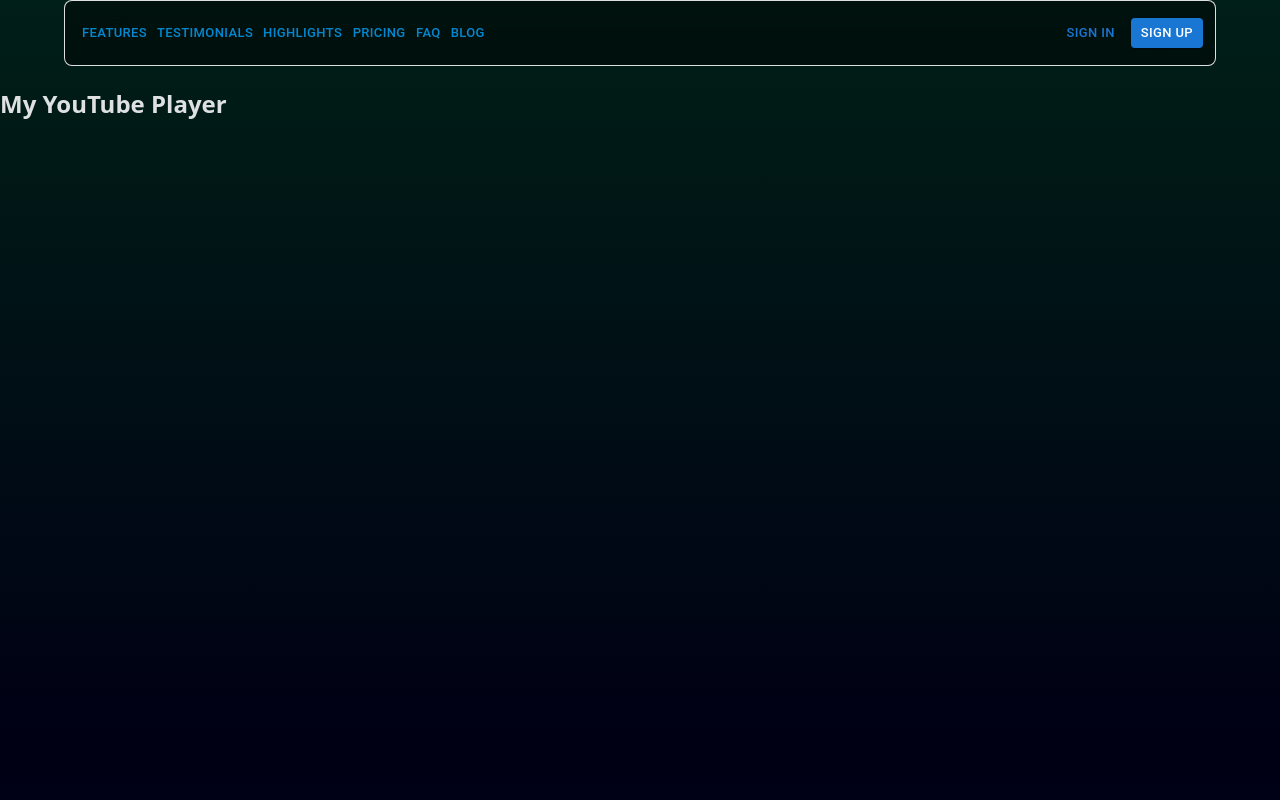
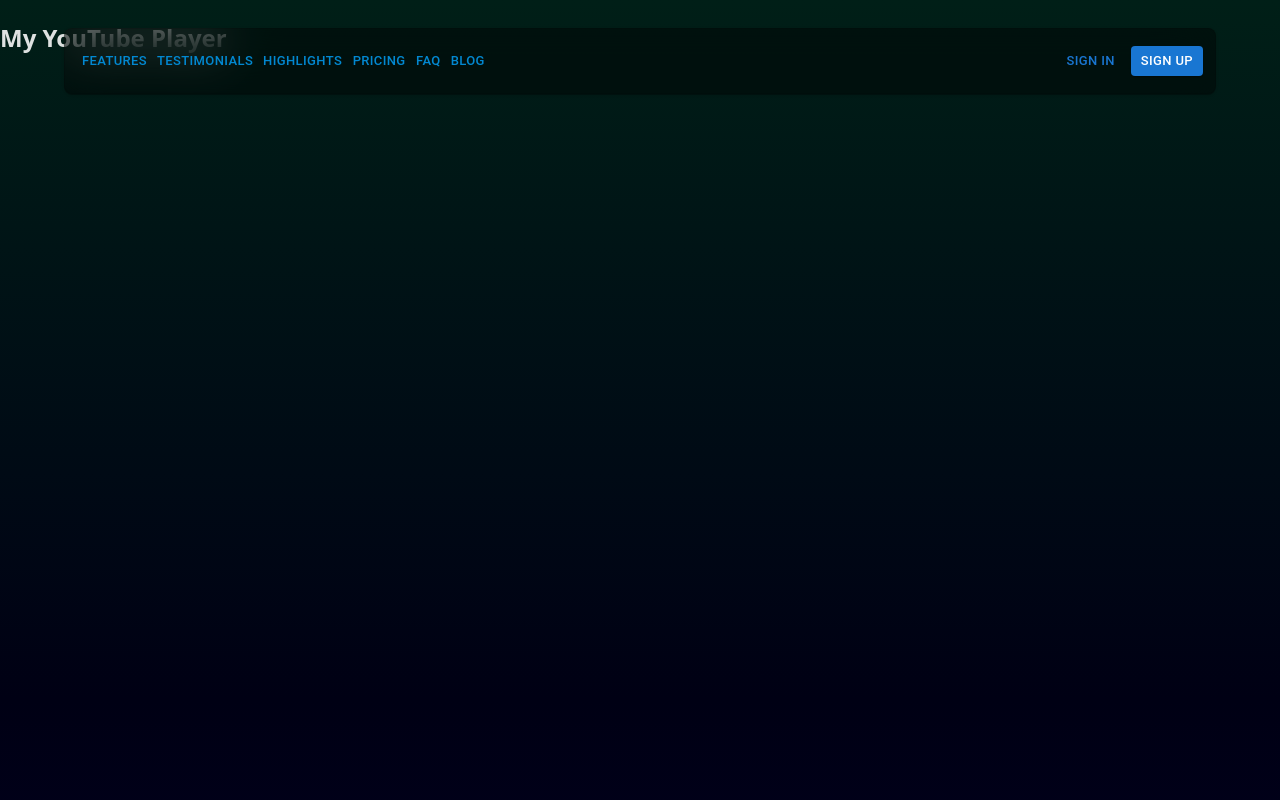
Before and after one commit to orys-player/orys-player-client, a React (Vite) app: page / in a window 1280 px wide. Shown: the top 800 px of the page. Built offline with nearby package versions, Linux system fonts and the light colour scheme.

Commit message:
mainToolbar

```diff
--- a/src/components/common/mainMenu/MainMenu.tsx
+++ b/src/components/common/mainMenu/MainMenu.tsx
@@ -11,6 +11,8 @@
 import Drawer from '@mui/material/Drawer';
 import MenuIcon from '@mui/icons-material/Menu';
 import CloseRoundedIcon from '@mui/icons-material/CloseRounded';
+import { useSxs } from './_sxs';
+import { MainToolbar } from '../mainToolbar';
 
 const StyledToolbar = styled(Toolbar)(({ theme }) => ({
     display: 'flex',
@@ -20,118 +22,20 @@
     borderRadius: `8px`,
     backdropFilter: 'blur(24px)',
     border: '1px solid',
-    // borderColor: (theme.vars || theme).palette.divider,
+    borderColor: (theme.vars || theme).palette.divider,
     backgroundColor: 'rgba(0, 0, 0, 0.4)',
-    // boxShadow: (theme.vars || theme).shadows[1],
+    boxShadow: (theme.vars || theme).shadows[1],
     padding: '8px 12px',
 }));
 
 export function MainMenu() {
-    const [open, setOpen] = React.useState(false);
-
-    const toggleDrawer = (newOpen: boolean) => () => {
-        setOpen(newOpen);
-    };
+    const sxs = useSxs();
 
     return (
-        // <AppBar
-        //     position="fixed"
-        //     enableColorOnDark
-        //     sx={
-        //         {
-        //             // boxShadow: 0,
-        //             // bgcolor: 'transparent',
-        //             // backgroundImage: 'none',
-        //             // mt: 'calc(var(--template-frame-height, 0px) + 28px)',
-        //         }
-        //     }
-        // >
-        <Container maxWidth="lg">
-            <StyledToolbar variant="dense" disableGutters>
-                <Box sx={{ flexGrow: 1, display: 'flex', alignItems: 'center', px: 0 }}>
-                    <Box sx={{ display: { xs: 'none', md: 'flex' } }}>
-                        <Button variant="text" color="info" size="small">
-                            Features
-                        </Button>
-                        <Button variant="text" color="info" size="small">
-                            Testimonials
-                        </Button>
-                        <Button variant="text" color="info" size="small">
-                            Highlights
-                        </Button>
-                        <Button variant="text" color="info" size="small">
-                            Pricing
-                        </Button>
-                        <Button variant="text" color="info" size="small" sx={{ minWidth: 0 }}>
-                            FAQ
-                        </Button>
-                        <Button variant="text" color="info" size="small" sx={{ minWidth: 0 }}>
-                            Blog
-                        </Button>
-                    </Box>
-                </Box>
-                <Box
-                    sx={{
-                        display: { xs: 'none', md: 'flex' },
-                        gap: 1,
-                        alignItems: 'center',
-                    }}
-                >
-                    <Button color="primary" variant="text" size="small">
-                        Sign in
-                    </Button>
-                    <Button color="primary" variant="contained" size="small">
-                        Sign up
-                    </Button>
-                </Box>
-                <Box sx={{ display: { xs: 'flex', md: 'none' }, gap: 1 }}>
-                    <IconButton aria-label="Menu button" onClick={toggleDrawer(true)}>
-                        <MenuIcon />
-                    </IconButton>
-                    <Drawer
-                        anchor="top"
-                        open={open}
-                        onClose={toggleDrawer(false)}
-                        PaperProps={{
-                            sx: {
-                                top: 'var(--template-frame-height, 0px)',
-                            },
-                        }}
-                    >
-                        <Box sx={{ p: 2, backgroundColor: 'background.default' }}>
-                            <Box
-                                sx={{
-                                    display: 'flex',
-                                    justifyContent: 'flex-end',
-                                }}
-                            >
-                                <IconButton onClick={toggleDrawer(false)}>
-                                    <CloseRoundedIcon />
-                                </IconButton>
-                            </Box>
-
-                            <MenuItem>Features</MenuItem>
-                            <MenuItem>Testimonials</MenuItem>
-                            <MenuItem>Highlights</MenuItem>
-                            <MenuItem>Pricing</MenuItem>
-                            <MenuItem>FAQ</MenuItem>
-                            <MenuItem>Blog</MenuItem>
-                            <Divider sx={{ my: 3 }} />
-                            <MenuItem>
-                                <Button color="primary" variant="contained" fullWidth>
-                                    Sign up
-                                </Button>
-                            </MenuItem>
-                            <MenuItem>
-                                <Button color="primary" variant="outlined" fullWidth>
-                                    Sign in
-                                </Button>
-                            </MenuItem>
-                        </Box>
-                    </Drawer>
-                </Box>
-            </StyledToolbar>
-        </Container>
-        // </AppBar>
+        <AppBar position="fixed" sx={sxs.mainMenuAppBar}>
+            <Container maxWidth="lg">
+                <MainToolbar />
+            </Container>
+        </AppBar>
     );
 }
--- /dev/null
+++ b/src/components/common/mainMenu/_sxs.ts
@@ -0,0 +1,10 @@
+export function useSxs() {
+    return {
+        mainMenuAppBar: {
+            boxShadow: 0,
+            bgcolor: 'transparent',
+            backgroundImage: 'none',
+            mt: 'calc(var(--template-frame-height, 0px) + 28px)',
+        },
+    };
+}
--- /dev/null
+++ b/src/components/common/mainToolbar/MainToolbar.tsx
@@ -0,0 +1,100 @@
+import { Box, Button, Divider, Drawer, IconButton, MenuItem, Toolbar } from '@mui/material';
+import CloseRoundedIcon from '@mui/icons-material/CloseRounded';
+import MenuIcon from '@mui/icons-material/Menu';
+import React from 'react';
+import { useSxs } from './_sxs';
+
+export function MainToolbar() {
+    const sxs = useSxs();
+    const [open, setOpen] = React.useState(false);
+
+    const toggleDrawer = (newOpen: boolean) => () => {
+        setOpen(newOpen);
+    };
+    return (
+        <Toolbar sx={sxs.mainToolbar} variant="dense" disableGutters>
+            <Box sx={{ flexGrow: 1, display: 'flex', alignItems: 'center', px: 0 }}>
+                <Box sx={{ display: { xs: 'none', md: 'flex' } }}>
+                    <Button variant="text" color="info" size="small">
+                        Features
+                    </Button>
+                    <Button variant="text" color="info" size="small">
+                        Testimonials
+                    </Button>
+                    <Button variant="text" color="info" size="small">
+                        Highlights
+                    </Button>
+                    <Button variant="text" color="info" size="small">
+                        Pricing
+                    </Button>
+                    <Button variant="text" color="info" size="small" sx={{ minWidth: 0 }}>
+                        FAQ
+                    </Button>
+                    <Button variant="text" color="info" size="small" sx={{ minWidth: 0 }}>
+                        Blog
+                    </Button>
+                </Box>
+            </Box>
+            <Box
+                sx={{
+                    display: { xs: 'none', md: 'flex' },
+                    gap: 1,
+                    alignItems: 'center',
+                }}
+            >
+                <Button color="primary" variant="text" size="small">
+                    Sign in
+                </Button>
+                <Button color="primary" variant="contained" size="small">
+                    Sign up
+                </Button>
+            </Box>
+            <Box sx={{ display: { xs: 'flex', md: 'none' }, gap: 1 }}>
+                <IconButton aria-label="Menu button" onClick={toggleDrawer(true)}>
+                    <MenuIcon />
+                </IconButton>
+                <Drawer
+                    anchor="top"
+                    open={open}
+                    onClose={toggleDrawer(false)}
+                    PaperProps={{
+                        sx: {
+                            top: 'var(--template-frame-height, 0px)',
+                        },
+                    }}
+                >
+                    <Box sx={{ p: 2, backgroundColor: 'background.default' }}>
+                        <Box
+                            sx={{
+                                display: 'flex',
+                                justifyContent: 'flex-end',
+                            }}
+                        >
+                            <IconButton onClick={toggleDrawer(false)}>
+                                <CloseRoundedIcon />
+                            </IconButton>
+                        </Box>
+
+                        <MenuItem>Features</MenuItem>
+                        <MenuItem>Testimonials</MenuItem>
+                        <MenuItem>Highlights</MenuItem>
+                        <MenuItem>Pricing</MenuItem>
+                        <MenuItem>FAQ</MenuItem>
+                        <MenuItem>Blog</MenuItem>
+                        <Divider sx={{ my: 3 }} />
+                        <MenuItem>
+                            <Button color="primary" variant="contained" fullWidth>
+                                Sign up
+                            </Button>
+                        </MenuItem>
+                        <MenuItem>
+                            <Button color="primary" variant="outlined" fullWidth>
+                                Sign in
+                            </Button>
+                        </MenuItem>
+                    </Box>
+                </Drawer>
+            </Box>
+        </Toolbar>
+    );
+}
--- /dev/null
+++ b/src/components/common/mainToolbar/_sxs.ts
@@ -0,0 +1,19 @@
+import { theme } from 'src/utils';
+
+export function useSxs() {
+    return {
+        mainToolbar: {
+            display: 'flex',
+            alignItems: 'center',
+            justifyContent: 'space-between',
+            flexShrink: 0,
+            borderRadius: `8px`,
+            backdropFilter: 'blur(24px)',
+            border: '1px solid',
+            borderColor: (theme.vars || theme).palette.divider,
+            backgroundColor: 'rgba(0, 0, 0, 0.4)',
+            boxShadow: (theme.vars || theme).shadows[1],
+            padding: '8px 12px',
+        },
+    };
+}
--- /dev/null
+++ b/src/components/common/mainToolbar/index.ts
@@ -0,0 +1 @@
+export * from './MainToolbar';
```
